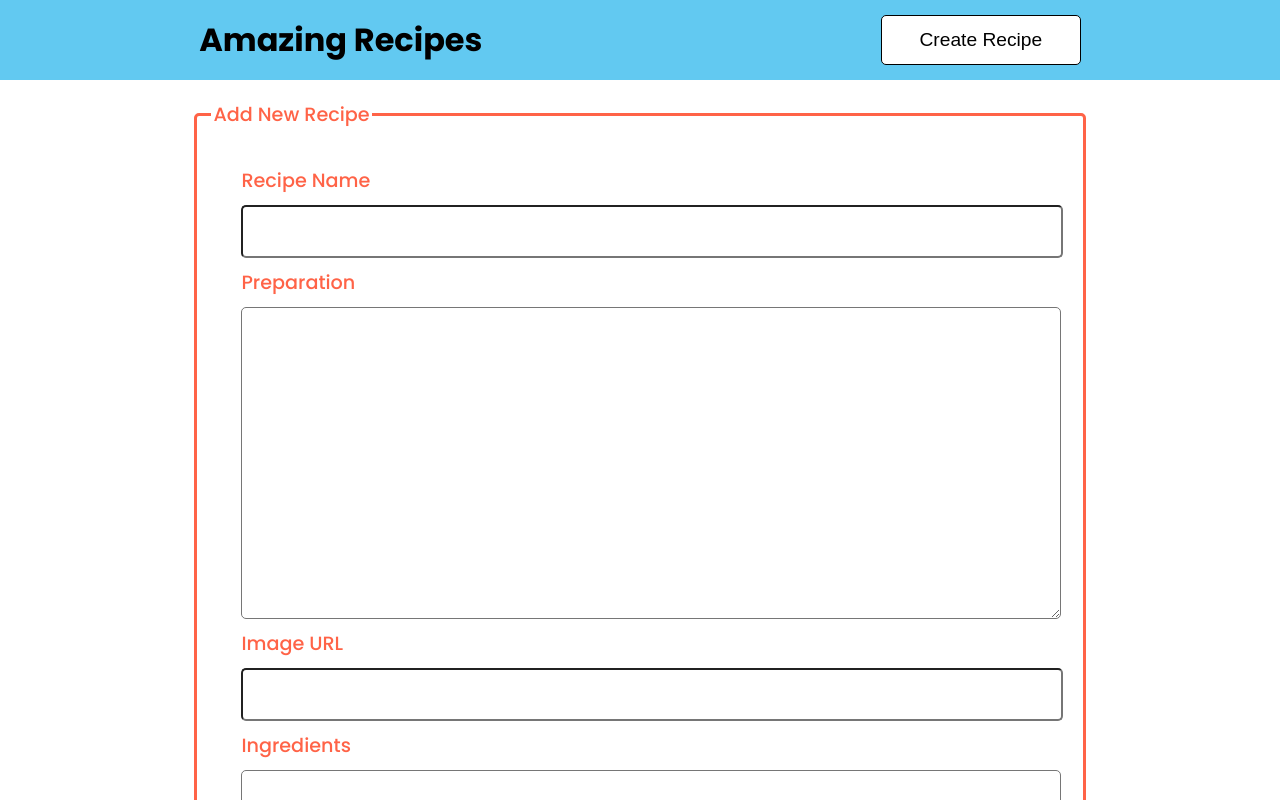
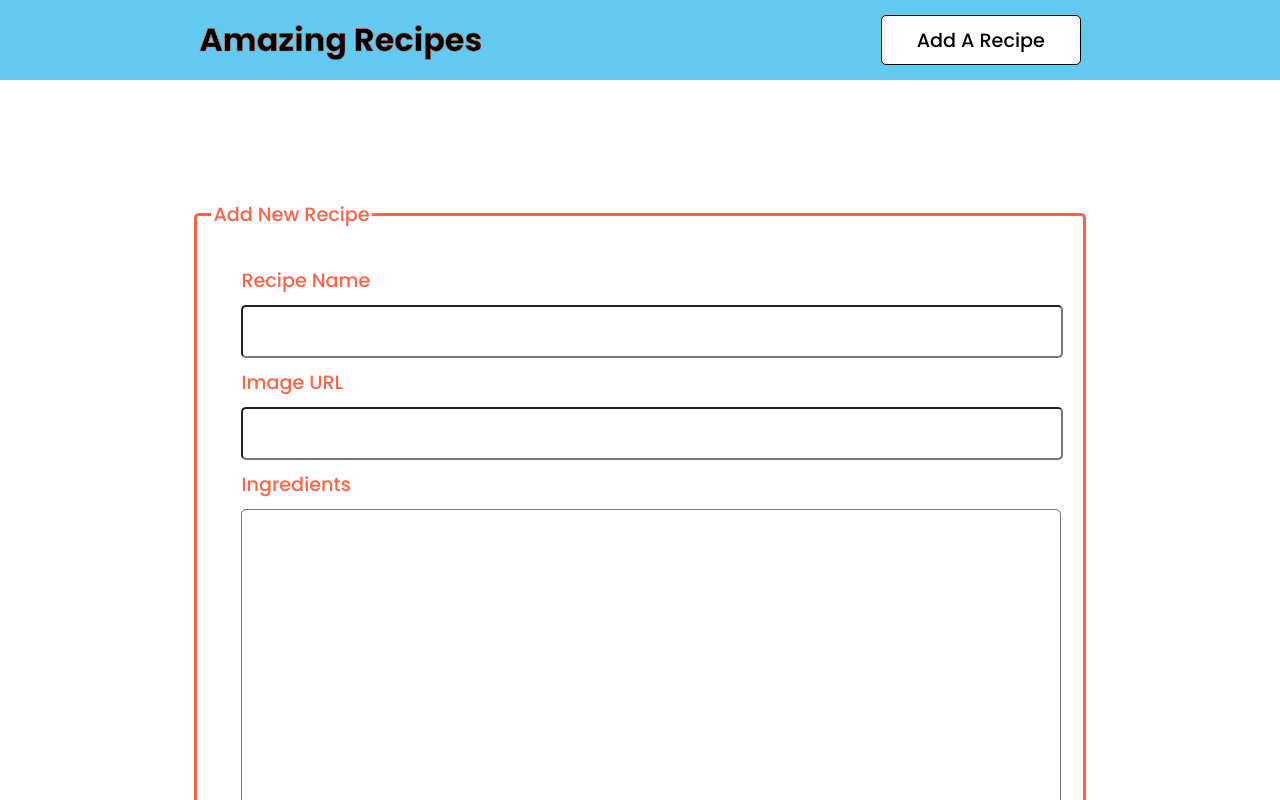
Before and after one commit to mykhalchukr/cook_book, a React (Create React App) app in the folder client/: page /new in a window 1280 px wide. Shown: the top 800 px of the page. Built offline with nearby package versions, Linux system fonts and the light colour scheme.

Commit message:
fixed styles, adaptive

```diff
--- a/client/src/App.scss
+++ b/client/src/App.scss
@@ -10,6 +10,8 @@ body {
 }
 
 .button {
+  font-family: 'Poppins', sans-serif;
+  font-weight: 500;
   cursor: pointer;
   font-size: 1.2rem;
   width: 200px;
@@ -45,3 +47,8 @@ textarea {
 form {
   padding: 30px;
 }
+
+.container {
+  max-width: 1400px;
+  margin: 0 auto;
+}
--- a/client/src/Components/AddNewRecipe/AddNewRecipe.jsx
+++ b/client/src/Components/AddNewRecipe/AddNewRecipe.jsx
@@ -1,5 +1,4 @@
 import React from 'react';
-import Popup from 'reactjs-popup';
 import './AddNewRecipes.scss';
 import { useSelector, useDispatch } from 'react-redux';
 import { useHistory } from 'react-router-dom';
@@ -9,19 +8,6 @@ import { setImage } from '../../store/image';
 import { setIngredients } from '../../store/ingredients';
 import { setDescription } from '../../store/description';
 import { setStatus } from '../../store/addRecipeStatus';
-
-const Modal = () => {
-  const isUploaded = useSelector(state => state.hasRecipeUploaded);
-  return (
-    <Popup
-      open={isUploaded}
-      modal
-      closeOnDocumentClick
-    >
-      <h2>HIHIHIHI</h2>
-    </Popup>
-  )
-};
 
 export const AddNewRecipe = () => {
 
@@ -64,8 +50,7 @@ export const AddNewRecipe = () => {
   };
 
   return (
-    <main className="main-recipe-details">
-      <Modal info={'hello'} />
+    <main className="main-recipe-details container">
       <fieldset>
         <legend>Add New Recipe</legend>
         <form
@@ -92,19 +77,6 @@ export const AddNewRecipe = () => {
               }} />
           </label>
           <label>
-            Preparation
-          <textarea
-              value={directions}
-              cols="30"
-              rows="10"
-              required
-              minLength="6"
-              onChange={(e) => {
-                const { value } = e.target;
-                dispatch(setDirections(value));
-              }}></textarea>
-          </label>
-          <label>
             Image URL
           <input
               value={image}
@@ -116,6 +88,7 @@ export const AddNewRecipe = () => {
                 dispatch(setImage(value));
               }} />
           </label>
+
           <label>
             Ingredients
           <textarea
@@ -129,11 +102,27 @@ export const AddNewRecipe = () => {
                 dispatch(setIngredients(value));
               }}></textarea>
           </label>
+
+          <label>
+            Preparation
+          <textarea
+              value={directions}
+              cols="30"
+              rows="10"
+              required
+              minLength="6"
+              onChange={(e) => {
+                const { value } = e.target;
+                dispatch(setDirections(value));
+              }}></textarea>
+          </label>
+
+
           <label>
             Notes
           <input
               value={description}
-              minLength="6"
+              minLength="3"
               required
               onChange={(e) => {
                 const { value } = e.target;
@@ -143,8 +132,8 @@ export const AddNewRecipe = () => {
           <button
             type="submit"
             className="button main-recipe-details__button">
-            Save Recipe
-            </button>
+              Publish!
+          </button>
         </form>
       </fieldset>
     </main>
--- a/client/src/Components/AddNewRecipe/AddNewRecipes.scss
+++ b/client/src/Components/AddNewRecipe/AddNewRecipes.scss
@@ -1,5 +1,5 @@
 .main-recipe-details {
-  padding: 100px 0;
+  padding: 200px 0;
   width: 70vw;
   margin: 0 auto;
   &__button {
--- a/client/src/Components/AppHeader/AppHeader.jsx
+++ b/client/src/Components/AppHeader/AppHeader.jsx
@@ -13,14 +13,16 @@ export const AppHeader = () => {
 
   return (
     <header className="header">
-      <div className="header__logo-wrapper">
-        <NavLink to="/" className="header__logo">
-          Amazing Recipes
-        </NavLink>
+      <div className="container header__container">
+        <div className="header__logo-wrapper">
+          <NavLink to="/" className="header__logo">
+            <p className="header__title">Amazing Recipes</p>
+          </NavLink>
+        </div>
+        <button className="button header__button" onClick={() => {
+          goTo();
+        }}>Add A Recipe</button>
       </div>
-      <button className="button header__button" onClick={() => {
-        goTo();
-      }}>Create Recipe</button>
     </header>
   );
 };
--- a/client/src/Components/AppHeader/AppHeader.scss
+++ b/client/src/Components/AppHeader/AppHeader.scss
@@ -4,14 +4,31 @@
   z-index: 1;
   width: 100%;
   height: 80px;
-  display: flex;
-  justify-content: space-around;
-  align-items: center;
   background-color: rgb(98, 201, 241);
+  @media screen and (max-width: 600px) {
+    height: 150px;
+    padding-bottom: 20px;
+  }
   &__logo {
     text-decoration: none;
     font-weight: 700;
     color: #000;
     font-size: 2rem;
   }
+  &__title {
+    -webkit-text-stroke-width: 0.5px;
+    -webkit-text-stroke-color: tomato;
+  }
+  &__container {
+    display: flex;
+    justify-content: space-between;
+    height: 100%;
+    align-items: center;
+    @media screen and (max-width: 1440px) {
+      justify-content: space-around;
+    }
+    @media screen and (max-width: 600px) {
+      flex-direction: column;
+    }
+  }
 }
--- a/client/src/Components/DetailedRecipe/DetailedRecipe.jsx
+++ b/client/src/Components/DetailedRecipe/DetailedRecipe.jsx
@@ -20,7 +20,7 @@ export const DetailedRecipe = () => {
   const dispatch = useDispatch();
 
   return (
-    <main className="recipe-detailed">
+    <main className="recipe-detailed container">
       <h2 className="recipe-detailed__title">
         {title}
       </h2>
@@ -37,7 +37,7 @@ export const DetailedRecipe = () => {
           </h3>
           {isEdit ?
             <textarea
-              style={{ width: "80%" }}
+              style={{ width: "90%" }}
               rows="10"
               type="text"
               value={ingredients}
@@ -56,7 +56,7 @@ export const DetailedRecipe = () => {
           </h3>
           {isEdit ?
             <textarea
-              style={{ width: "80%" }}
+              style={{ width: "90%" }}
               rows="10"
               type="text"
               value={directions}
@@ -69,24 +69,26 @@ export const DetailedRecipe = () => {
               {directions}
             </p>}
         </div>
-      </div>
-      <div className="recipe-detailed__description-wrapper">
+        <div className="recipe-detailed__description-wrapper">
         <h3 className="recipe-detailed__section-title">
           Notes
         </h3>
         {isEdit ?
-          <input
+          <textarea
             type="text"
+            style={{ width: "90%" }}
             value={description}
             onChange={(e) => {
               const { value } = e.target;
               dispatch(updDescription(value));
-            }} /> :
+            }}></textarea> :
           <p className="recipe-detailed__description">
             {description}
           </p>
         }
       </div>
+      </div>
+
     </main>
   );
 };
--- a/client/src/Components/DetailedRecipe/DetailedRecipe.scss
+++ b/client/src/Components/DetailedRecipe/DetailedRecipe.scss
@@ -1,24 +1,66 @@
 .recipe-detailed {
-  padding: 100px 0;
+  padding: 200px 0;
   width: 70vw;
   margin: 0 auto;
+  @media screen and (max-width:400px) {
+    width: 90vw;
+  }
+  &__ingredients-wrapper {
+    grid-area: ingredients;
+  }
+  &__preparation-wrapper {
+    grid-area: preparation;
+  }
+  &__description-wrapper {
+    grid-area: description;
+  }
   &__image--large {
     display: block;
     margin: 0 auto;
     width: 500px;
     height: 500px;
     border-radius: 25px;
+    @media screen and (max-width: 700px) {
+      width: 350px;
+      height: 350px;
+    }
+    @media screen and (max-width: 400px) {
+      width: 200px;
+      height: 200px;
+    }
   }
   &__title {
     text-align: center;
   }
   &__wrapper {
     display: grid;
-    grid-template-columns: repeat(2, 1fr);
     grid-gap: 20px;
+    grid-template-areas:
+    "ingredients preparation"
+    "description preparation";
+    @media screen and (max-width: 600px) {
+      grid-template-areas:
+      "ingredients"
+      "preparation"
+      "description";
+    }
   }
   &__btn-wrapper {
+    display: flex;
+    justify-content: center;
     margin: 20px 0;
+  }
+  &__button {
+    margin: 10px;
+    @media screen and (max-width: 800px) {
+      font-size: 1rem;
+    }
+    &--hidden {
+      opacity: 0;
+    }
+    &--delete:hover {
+      background-color: rgb(250, 74, 74);
+    }
   }
   &__section-title {
     color: tomato;
--- a/client/src/Components/EditButtons/EditButtons.jsx
+++ b/client/src/Components/EditButtons/EditButtons.jsx
@@ -1,6 +1,5 @@
 import React from 'react';
 import cn from 'classnames';
-import './EditButtons.scss';
 
 import { setEditMode } from '../../store/edit';
 import { disbaleEditMode } from '../../store/edit';
--- a/client/src/Components/EditButtons/EditButtons.scss
+++ /dev/null
@@ -1,9 +0,0 @@
-.recipe-detailed__button {
-  margin: 10px;
-  &--hidden {
-    opacity: 0;
-  }
-  &--delete:hover {
-    background-color: rgb(250, 74, 74);
-  }
-}
--- a/client/src/Components/NoRecipes/NoRecipes.scss
+++ b/client/src/Components/NoRecipes/NoRecipes.scss
@@ -1,5 +1,5 @@
 .main-empty {
-  padding-top: 100px;
+  padding-top: 200px;
   display: flex;
   justify-content: center;
   align-items: center;
--- a/client/src/Components/Recipes/Recipes.jsx
+++ b/client/src/Components/Recipes/Recipes.jsx
@@ -21,7 +21,7 @@ export const Recipes = () => {
   }, [getRecipes]);
 
   return (
-    <main className={cn({
+    <main className={cn("container",{
       main: recipes.length !== 0,
       "main-empty": recipes.length === 0
     })}>
--- a/client/src/Components/Recipes/Recipes.scss
+++ b/client/src/Components/Recipes/Recipes.scss
@@ -1,7 +1,17 @@
 .main {
   display: grid;
   justify-content: center;
-  grid-template-columns: repeat(4,300px);
-  column-gap: 40px;
-  padding-top: 100px;
+  grid-template-columns: repeat(4,1fr);
+  column-gap: 65px;
+  padding: 200px 0;
+  @media screen and (max-width: 1440px) {
+    grid-template-columns: repeat(3, 300px);
+    grid-gap: 20px;
+  }
+  @media screen and (max-width: 1100px) {
+    grid-template-columns: repeat(2, 300px);
+  }
+  @media screen and (max-width: 700px) {
+    grid-template-columns: 300px;
+  }
 }
```
